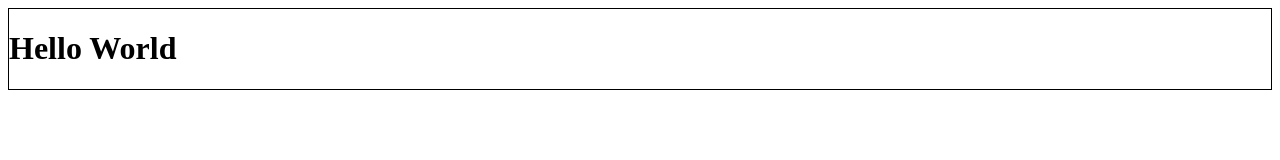
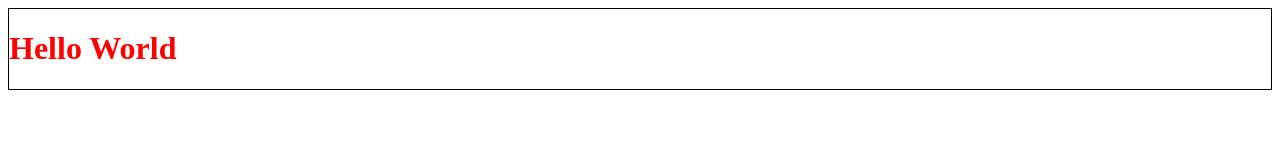
Before and after one commit to vickychen95/webapp_HW1_updated, a plain HTML site: page index.html in a window 1280 px wide. Drawn offline with Linux system fonts and the light colour scheme.

Commit message:
Update index.html

```diff
--- a/index.html
+++ b/index.html
@@ -20,7 +20,7 @@
 
   <body>
     <!-- This code is in the public domain. Enjoy! -->
-    <h1>Hello World</h1>
+    <font color="red"><h1>Hello World</h1></font>
   </body>
 
 </html>
```
